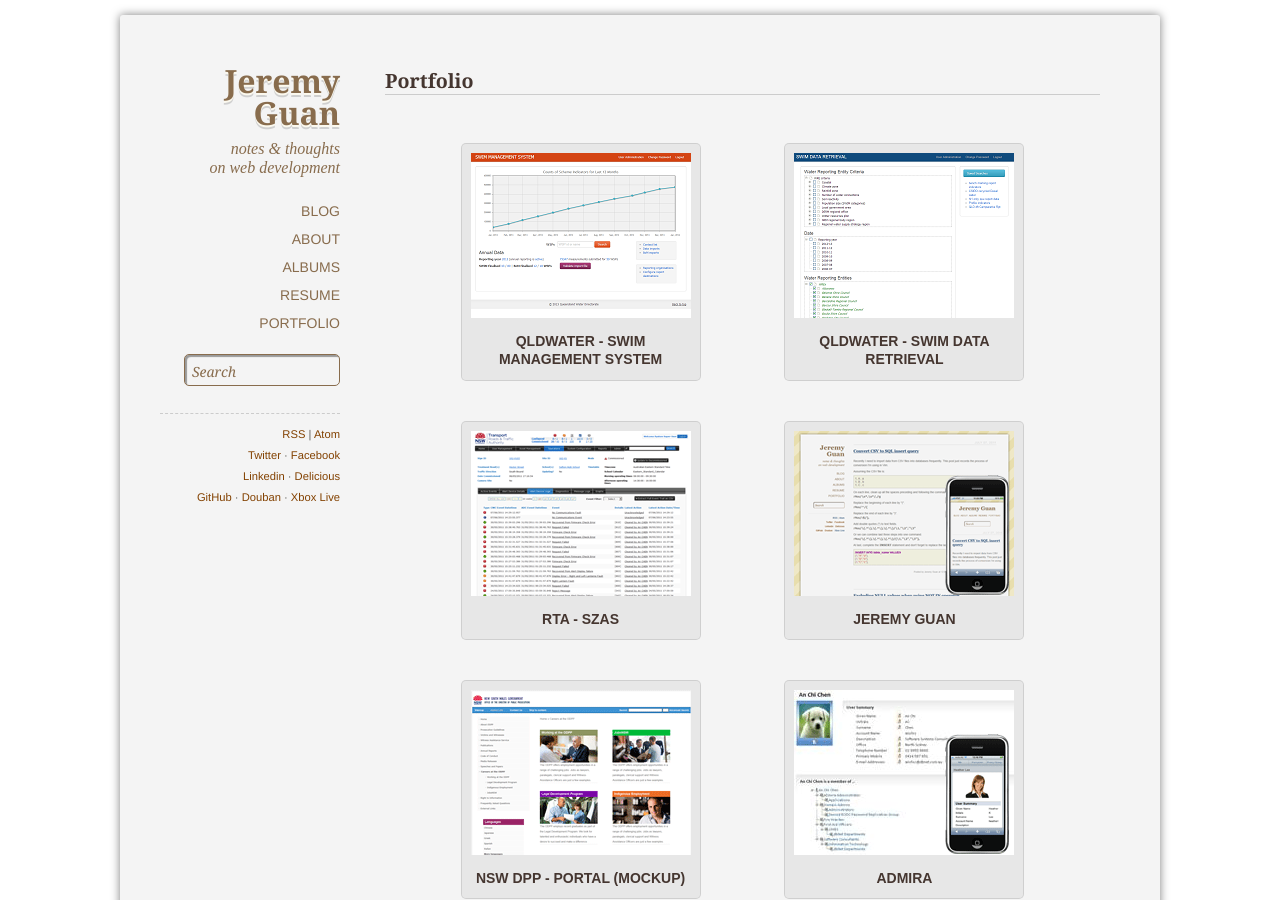
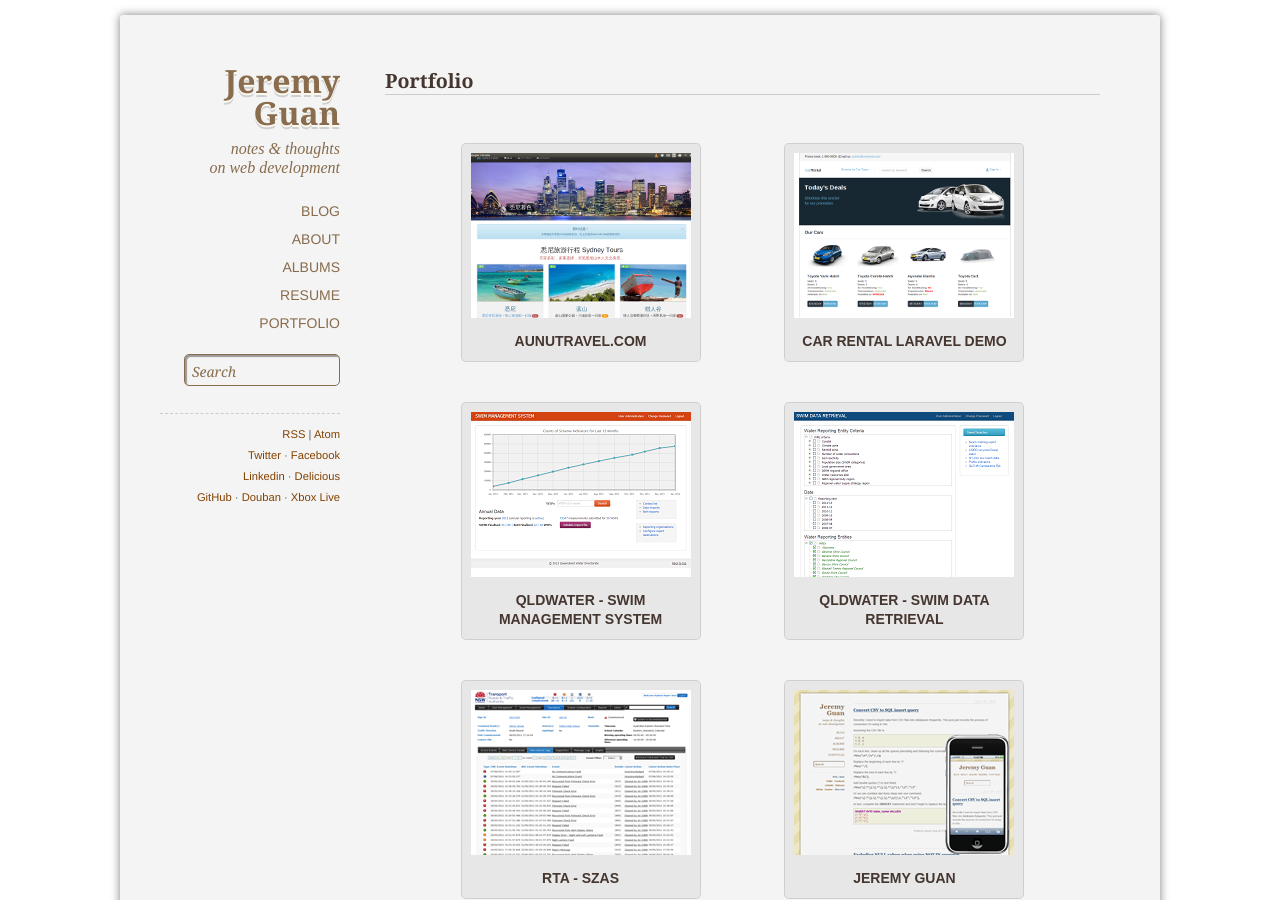
Before and after one commit to jguan/jguan.github.io, a Jekyll site: the page built from portfolio/index.html, in a window 1280 px wide and 900 px high. Built offline with Jekyll 4.4.1, drawn with Linux system fonts in a browser that asks for light colours; nearby versions of some CDN libraries; Markdown is read by kramdown in place of the engine named in the settings; comment, search, counter and statistics services are not loaded.

Commit message:
update portfolio

```diff
--- a/portfolio/index.html
+++ b/portfolio/index.html
@@ -5,6 +5,14 @@ layout: default
 	<h2>Portfolio</h2>
 </div>
 <ul id="gallery">
+	<li>
+		<a href="http://aunutravel.com/" target="_blank"><img src="aunutravel.png" alt="AuNuTravel.com" title="AuNuTravel.com" height="165" width="220" /></a>
+		<h3>AuNuTravel.com</h3>
+	</li>
+	<li>
+		<a href="https://github.com/jguan/laravel-4.1-car-rental-site" target="_blank"><img src="carrental.png" alt="Car Rental Laravel Demo" title="Car Rental Laravel Demo" height="165" width="220" /></a>
+		<h3>Car Rental Laravel Demo</h3>
+	</li>
 	<li>
 		<img src="swim_manage.png" alt="qldwater - SWIM MANAGEMENT SYSTEM" title="qldwater - SWIM MANAGEMENT SYSTEM" height="165" width="220" />
 		<h3>qldwater - SWIM MANAGEMENT SYSTEM</h3>
```
Also changed, not shown: portfolio/aunutravel.png (added), portfolio/carrental.png (added).
